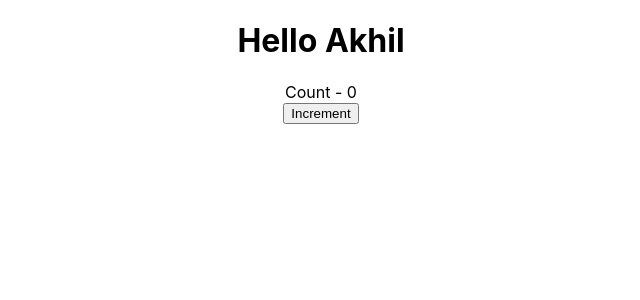
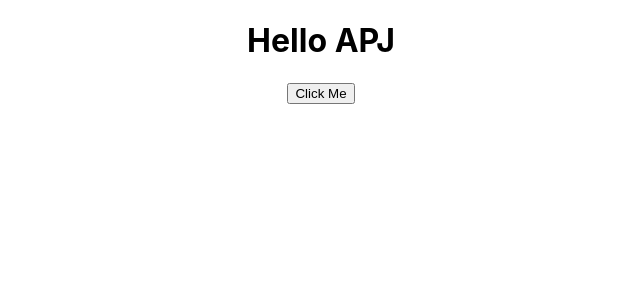
Before and after one commit to APJ-9/learning, a React (Create React App) app in the folder react/hello-world/: page / in a window 1280 px wide. Shown: the top 300 px of the page, without its empty margins (319-959 px from the left). Built offline with nearby package versions, Linux system fonts and the light colour scheme.

Commit message:
event handeling

```diff
--- a/react/hello-world/src/App.js
+++ b/react/hello-world/src/App.js
@@ -6,6 +6,8 @@
 import GreetProp from './components/GreetProp';
 import Message from './components/Message';
 import Counter from './components/Counter';
+import FunctionClick from './components/FunctionClick';
+import ClassClick from './components/ClassClick';
 
 function App() {
   return (
@@ -13,13 +15,15 @@
       {/* <Greet /> */}
       {/* <Welcome name="Akhil" shortHand="APJ" /> */}
       {/* <Hello /> */}
-      <GreetProp name="Akhil" />
+      {/* <GreetProp name="Akhil" /> */}
       {/* <button>Hit Me</button> */}
       {/* </GreetProp> */}
-      {/* <GreetProp name="APJ" /> */}
+      <GreetProp name="APJ" />
 
       {/* <Message></Message> */}
-      <Counter></Counter>
+      {/* <Counter></Counter> */}
+      {/* <FunctionClick></FunctionClick> */}
+      <ClassClick></ClassClick>
     </div>
   );
 }
--- /dev/null
+++ b/react/hello-world/src/components/ClassClick.js
@@ -0,0 +1,18 @@
+import React, { Component } from 'react'
+
+class ClassClick extends Component {
+    clickHandler() {
+        console.log('hello')
+    }
+    render() {
+        return (
+            <div>
+                <button onClick={this.clickHandler}>
+                    Click Me
+                </button>
+            </div>
+        )
+    }
+}
+
+export default ClassClick
--- /dev/null
+++ b/react/hello-world/src/components/FunctionClick.js
@@ -0,0 +1,15 @@
+import React from 'react'
+
+function FunctionClick() {
+
+    function clickHandler() {
+        console.log('hai')
+    }
+    return (
+        <div>
+            <button onClick={clickHandler}>Click</button>
+        </div>
+    )
+}
+
+export default FunctionClick
```
